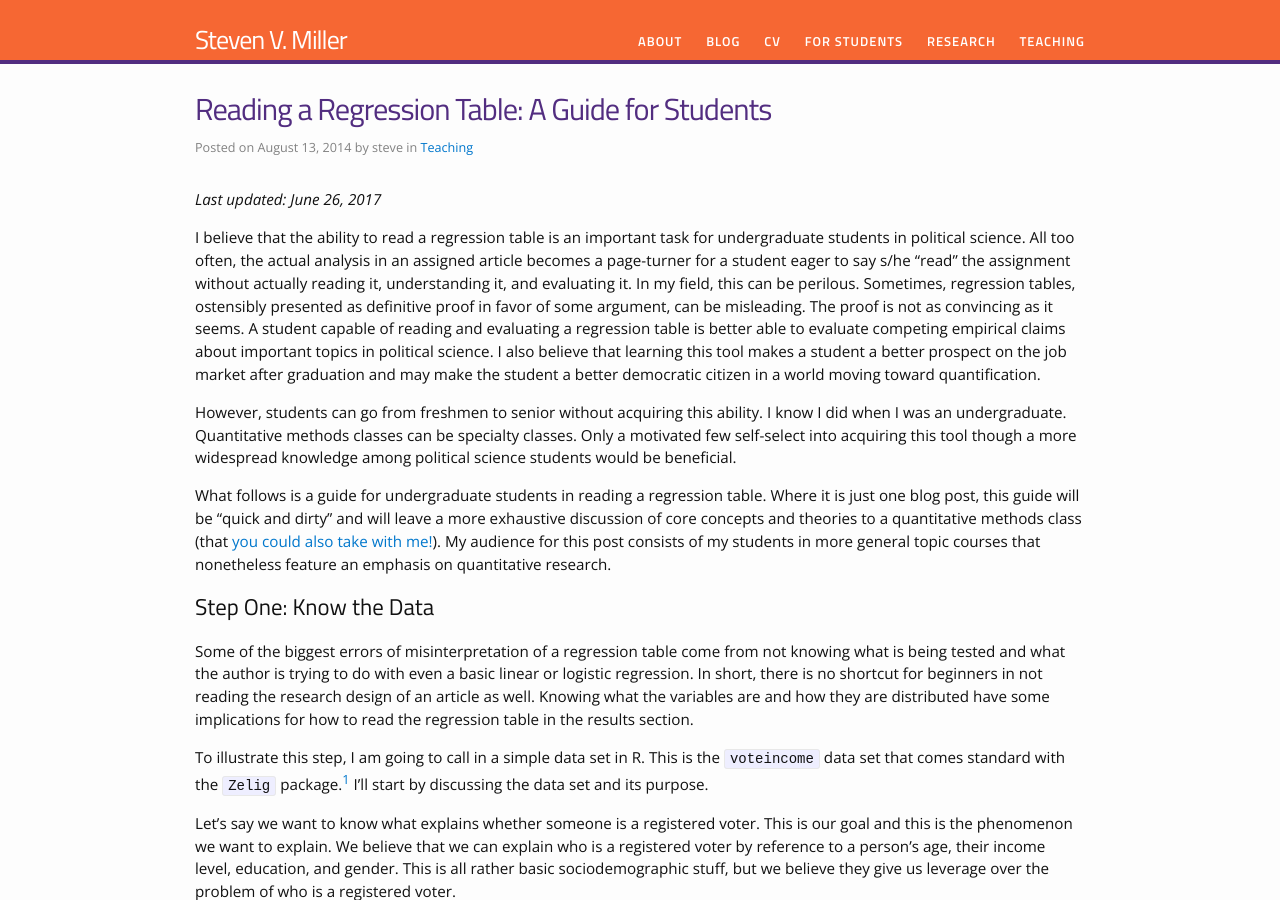
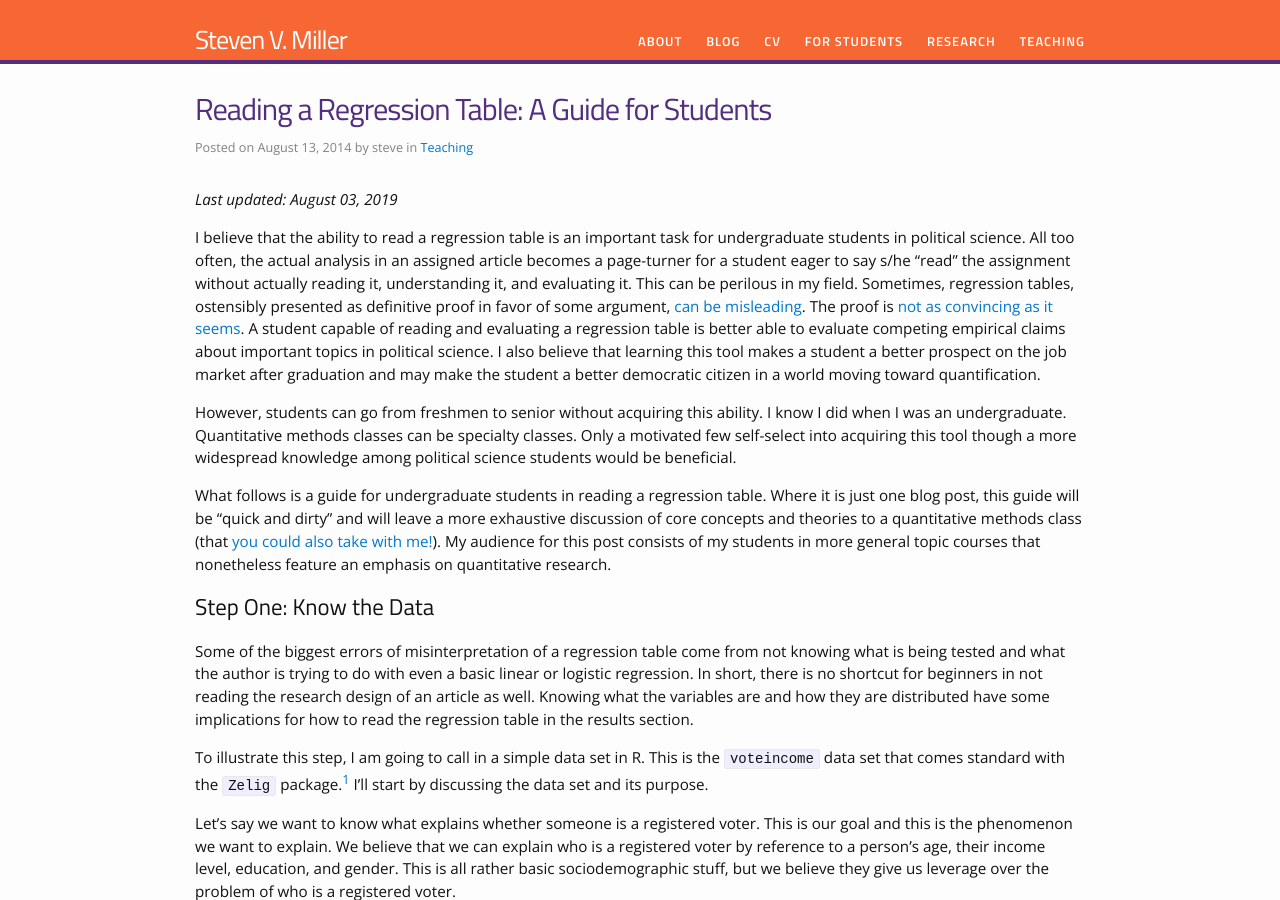
Before and after one commit to svmiller/svmiller.github.io, a Jekyll site: the page built from _posts/2014-08-13-reading-a-regression-table-a-guide-for-students.md, in a window 1280 px wide and 900 px high. Built offline with Jekyll 4.4.1, drawn with Linux system fonts in a browser that asks for light colours; nearby versions of some CDN libraries; some web fonts are replaced; comment, search, counter and statistics services are not loaded.

```diff
--- a/_posts/2014-08-13-reading-a-regression-table-a-guide-for-students.md
+++ b/_posts/2014-08-13-reading-a-regression-table-a-guide-for-students.md
@@ -12,9 +12,9 @@
 
 
 
-*Last updated: June 26, 2017*
+*Last updated: August 03, 2019*
 
-I believe that the ability to read a regression table is an important task for undergraduate students in political science. All too often, the actual analysis in an assigned article becomes a page-turner for a student eager to say s/he "read" the assignment without actually reading it, understanding it, and evaluating it. In my field, this can be perilous. Sometimes, regression tables, ostensibly presented as definitive proof in favor of some argument, can be misleading. The proof is not as convincing as it seems. A student capable of reading and evaluating a regression table is better able to evaluate competing empirical claims about important topics in political science. I also believe that learning this tool makes a student a better prospect on the job market after graduation and may make the student a better democratic citizen in a world moving toward quantification.
+I believe that the ability to read a regression table is an important task for undergraduate students in political science. All too often, the actual analysis in an assigned article becomes a page-turner for a student eager to say s/he "read" the assignment without actually reading it, understanding it, and evaluating it. This can be perilous in my field. Sometimes, regression tables, ostensibly presented as definitive proof in favor of some argument, [can be misleading](https://www.cambridge.org/core/journals/american-political-science-review/article/assessing-the-dyadic-nature-of-the-democratic-peace-191888/54C72B38A813D9B0753D1F94320883F4). The proof is [not as convincing as it seems](https://journals.sagepub.com/doi/10.1177/0022002796040004006). A student capable of reading and evaluating a regression table is better able to evaluate competing empirical claims about important topics in political science. I also believe that learning this tool makes a student a better prospect on the job market after graduation and may make the student a better democratic citizen in a world moving toward quantification.
 
 However, students can go from freshmen to senior without acquiring this ability. I know I did when I was an undergraduate. Quantitative methods classes can be specialty classes. Only a motivated few self-select into acquiring this tool though a more widespread knowledge among political science students would be beneficial.
 
```
Also changed, not shown: _source/2014-08-13-reading-a-regression-table-a-guide-for-students.Rmd (+8 -1 lines), 4 other files.
